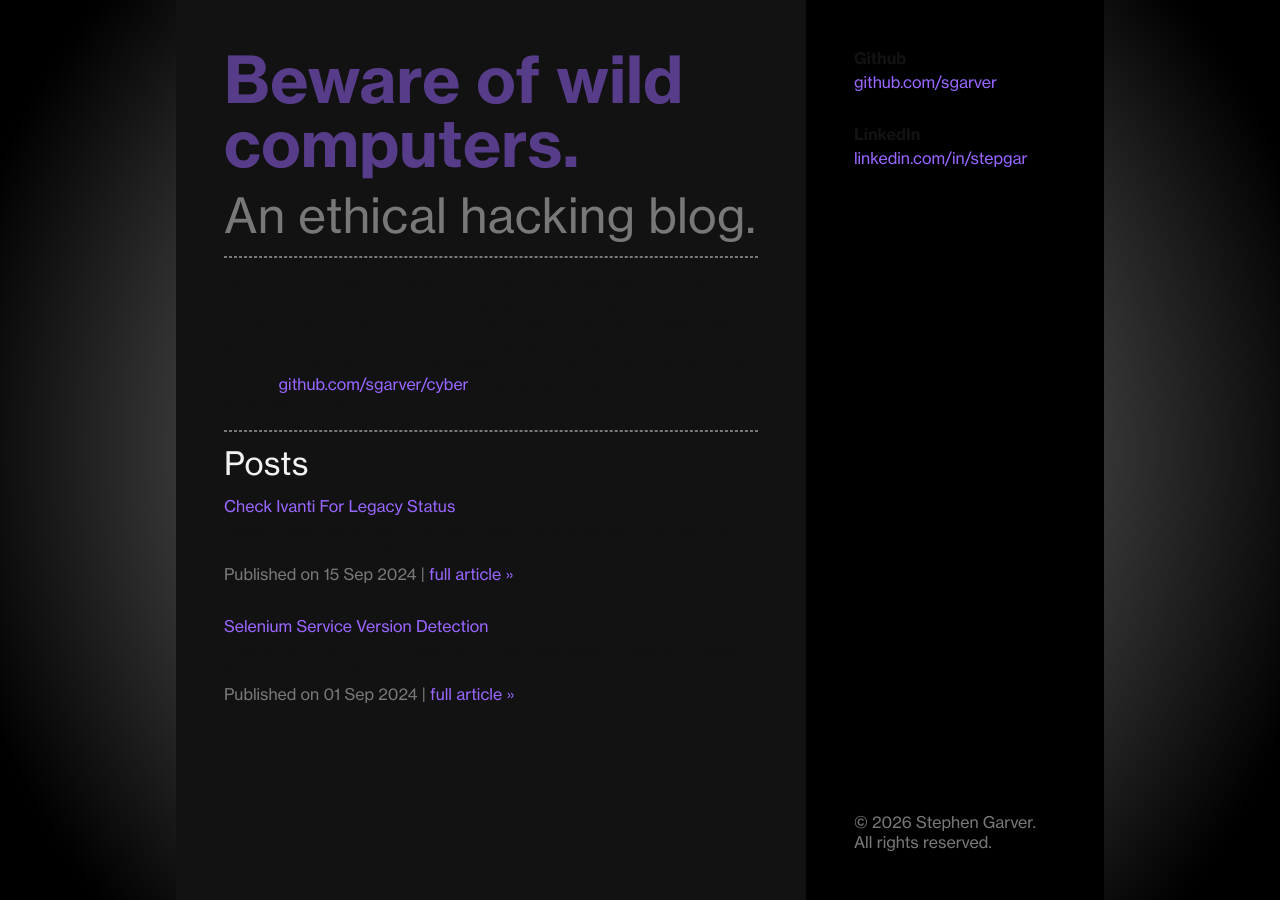
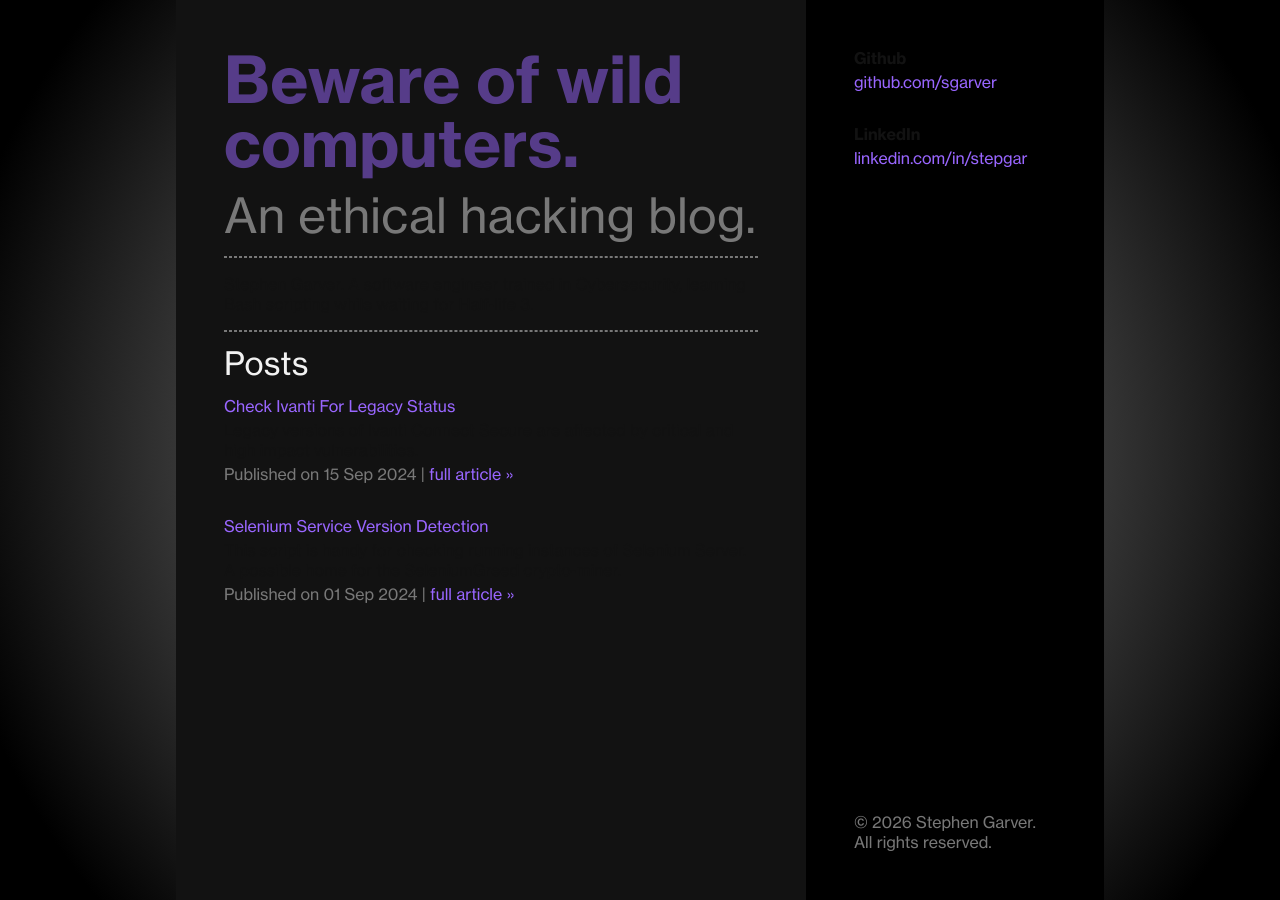
Before and after one commit to sgarver/sgarver.github.io, a Jekyll site: the page built from index.html, in a window 1280 px wide. Built offline with Jekyll 4.4.1, drawn with Linux system fonts in a browser that asks for light colours.

Commit message:
Add minimal about me

```diff
--- a/index.html
+++ b/index.html
@@ -2,5 +2,5 @@
 layout: home
 title: Home
 ---
-<p>I’m Stephen Garver, a Software Engineer with a Bachelor of Science in Cyber Security and Information Assurance from Western Governors University, and I maintain this blog. With over a decade of development experience, I use tools like Caido, Nmap, and Metasploit. As a part-time bug bounty hunter and ethical hacker, I document projects like my Nmap scripts <a href="https://github.com/sgarver/cyber">github.com/sgarver/cyber</a>, offering technical analyses&nbsp;and&nbsp;insights.</p>
+<p>Stephen Garver. A software engineer trained in Cybersecurity, learning Bash scripting while waiting for Half-life 3.</p>
 <hr>
```
